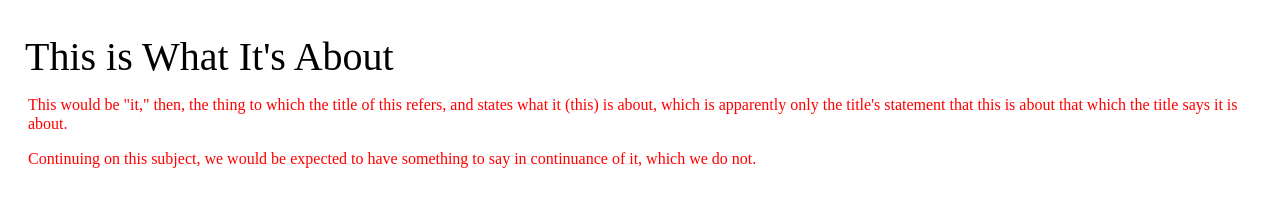
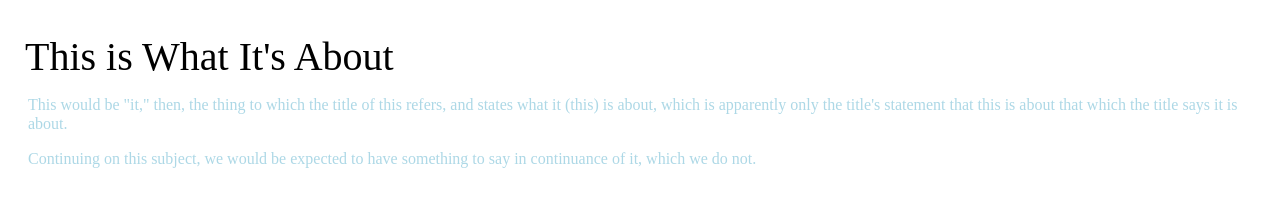
Before and after one commit to yvictorck/cooper-union-class, a website: page files/index.html in a window 1280 px wide. Drawn offline with Linux system fonts and the light colour scheme.

Commit message:
lightblue

```diff
--- a/files/css/style.css
+++ b/files/css/style.css
@@ -1,3 +1,3 @@
 html { font-size:62.5%; }
 h1 { font-size:4rem; line-height:1.1em; margin:35px 10px 0 25px; }
-p { font-size:1.6rem; line-height:1.2em; margin:1em 10px 0 28px; color: red; }
+p { font-size:1.6rem; line-height:1.2em; margin:1em 10px 0 28px; color: lightblue; }
```
